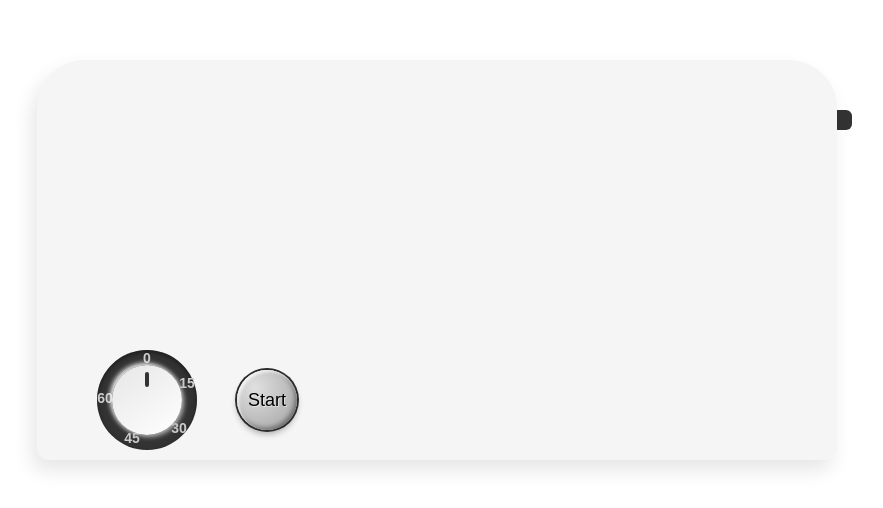
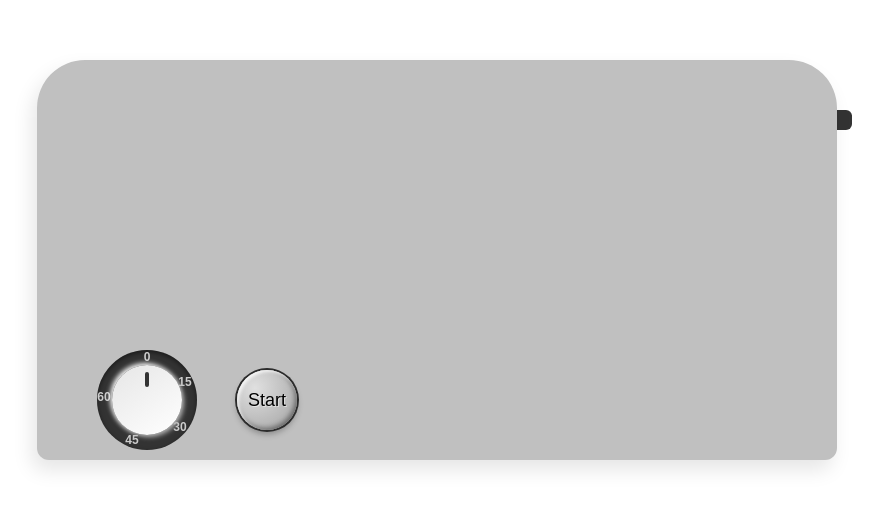
Before and after one commit to Hellboy-Nishero/flying_toaster, a React (Vite) app: page / in a window 1280 px wide. Shown: the part 140-648 px from the top of the page, without its empty margins (203-1086 px from the left). Built offline with nearby package versions, Linux system fonts and the light colour scheme.

Commit message:
added new functions, styles and animations for normal toaster

```diff
--- a/src/components/Toaster/Toaster.jsx
+++ b/src/components/Toaster/Toaster.jsx
@@ -1,24 +1,57 @@
 import './Toaster.scss';
 import { useTranslation } from 'react-i18next';
-import { useState } from 'react';
+import { useState, useEffect } from 'react';
+import { Toaster as ToasterModel} from '../../models/toaster.js';
+import { TOAST_COLORS as toastsStatus } from '../../config/colors.js';
 
 const Toaster = () => {
   const { t } = useTranslation();
   const [value, setValue] = useState(0);
   const [angle, setAngle] = useState(0);
+  const [toaster] = useState(new ToasterModel());
+  const [isReady, setIsReady] = useState(false);
+  const [isToasting, setIsToasting] = useState(false);
 
 
-  const handleKnobChange = (e) => {
+  const handleKnobChange = (e) => { // Funktion, die aufgerufen wird, wenn sich der Wert des Knobs ändert. Sie aktualisiert den Wert und den Winkel des Knobs basierend auf der neuen Position.
     const val = e.target.value;
     setValue(val);
     setAngle((val / 60) * 270);
-    //toaster.time = val; // Set the toaster time based on the knob value
   }
 
+  const handleStart = (time) => {
+
+    if(isToasting){
+      console.error("Toaster is already toasting");
+      return;
+    }
+
+    setIsToasting(true);
+    setIsReady(false);
+    const delay = time * 1000;
+
+    setTimeout(() => {
+      setIsToasting(false);
+      toaster.toast();
+      toaster.putOut();
+      setIsReady(true);
+    }, delay)
+  }
+
+
+  useEffect(() => {
+    const handler = setTimeout(() => {
+      toaster.time = value; // Setzt die Zeit im Toaster-Modell auf den aktuellen Wert des Knobs mit einer Verzögerung von 1 Sekunde, um die Aktualisierung zu simulieren.
+    }, 1000)
+
+    return () => clearTimeout(handler);
+  }, [value]);
+
+
   return (
-    <div className="toaster">
+    <div className="toaster" style={{backgroundColor: toaster.color}}>
       {/* <p>{t('welcome')}</p> */}
-      <div className="handle"></div>
+      <div className={`handle ${isToasting? 'down' : ''}`}></div>
       <div className="controls">
         <div className="knobContainer">
 
@@ -42,14 +75,18 @@ const Toaster = () => {
                 value={value}
                 className='hiddenRange'
                 onChange={handleKnobChange}
+                disabled={isToasting}
             />
         </div>
 
-        <div className="button-socket">
-            <button className="start-btn">{t('start_btn')}
+        <div className={`button-socket ${isToasting ? 'disabled' : ''}`} onClick={() => handleStart(value)}>
+            <button className="start-btn">
+                {t('start_btn')}
             </button>
         </div>
       </div>
+
+      <div className={`toast ${isReady ? 'ready' : ''}`} style={{backgroundColor: `${toastsStatus[toaster.toastsStatus]}`}}></div>
     </div>
   )
 }
--- a/src/components/Toaster/Toaster.scss
+++ b/src/components/Toaster/Toaster.scss
@@ -5,7 +5,6 @@
     min-height: 400px;
     padding: 10px 60px;
     display: flex;
-    background-color: #f5f5f5;
     border-radius: 48px 48px 12px 12px;
     box-shadow: -5px 10px 20px rgba(0, 0, 0, 0.1);
 
@@ -18,7 +17,11 @@
         right: -15px;
         top: 50px;
         z-index: -1;
-        transition: transoform .4s cubis-bezier(0.47, 0, 0.74, 0.71);
+        transition: all .2s cubic-bezier(0.47, 0, 0.74, 0.71);
+
+        &.down{
+          top: 300px;
+        }
     }
 
 
@@ -49,17 +52,17 @@
             .mark {
                 position: absolute;
                 font-weight: bold;
-                font-size: 14px;
+                font-size: 12px;
                 color: #ccc;
                 width: 20px;
                 height: 20px;
                 text-align: center;
 
-                &.mark-0 { right: 40%; top: 0;}
-                &.mark-15 { right: 0; top: 25%; }
-                &.mark-30 { right: 8%; top: 70%; }
-                &.mark-45 { left: 25%; bottom: 0; }
-                &.mark-60 { left: -2%; top: 40%; }
+                &.mark-0 { right: 40px; top: 0;}
+                &.mark-15 { right: 2px; top: 25px; }
+                &.mark-30 { right: 7px; top: 70px; }
+                &.mark-45 { left: 25px; bottom: -3px; }
+                &.mark-60 { left: -3px; top: 40px; }
                 }
             }
 
@@ -112,6 +115,7 @@
           position: relative;
           display: flex;
           justify-content: center;
+          align-items: center;
           background: radial-gradient(circle at 30% 30%, #e0e0e0 0%, #a0a0a0 100%);
           box-shadow:
             0 0 0 2px #2c2c2c,
@@ -125,7 +129,7 @@
             color: #000;
             background: none;
             border: none;
-            filter: drop-shadow(1px 1px 0px rgba(255,255,255,0.5)); // Эффект гравировки
+            filter: drop-shadow(1px 1px 0px rgba(255,255,255,0.5));
           }
 
           &:hover {
@@ -133,12 +137,35 @@
           }
 
           &:active {
-            // Эффект физического нажатия
             transform: scale(0.96) translateY(1px);
             box-shadow:
               0 0 0 2px #2c2c2c,
-              inset 4px 4px 6px rgba(0, 0, 0, 0.5); // Тень становится глубже при нажатии
+              inset 4px 4px 6px rgba(0, 0, 0, 0.5);
           }
+
+          &.disabled{
+            cursor: not-allowed;
+            pointer-events: none;
+          }
+        }
+    }
+
+    .toast{
+      position: absolute;
+      top: 0;
+      left: 50%;
+      transform: translateX(-50%);
+      max-width: 400px;
+      width: 100%;
+      height: 150px;
+      background-color: #F5F5DC;
+      border-radius: 8px;
+      z-index: -1;
+      transition: all .4s ease-in-out;
+
+      &.ready{
+        top: -100px;
+        transition: top 0.2s cubic-bezier(0.175, 0.885, 0.32, 1.275)
       }
     }
 
--- /dev/null
+++ b/src/config/colors.js
@@ -0,0 +1,18 @@
+export const AVAILABLE_COLORS = [
+    {name: "Space Gray", hex: '#555555'},
+    {name: "Classic White", hex: "#f5f5f5"},
+    {name: 'Retro Red', hex: "#c0392b"},
+    {name: 'Ocean Blue', hex: "#2980b9"},
+    {name: 'Mint Green', hex: "#27ae60"},
+    {name: 'Sunset Orange', hex: "#e67e22"},
+    {name: 'Purple Haze', hex: "#8e44ad"},
+    {name: "Midnight Black", hex: "#2c3e50"}
+]
+
+
+export const TOAST_COLORS = {
+    "untoasted": "#F5F5DC",
+    "lightly toasted": "#D2B48C",
+    "strong toasted": "#8B4513",
+    "burnt": "#3E2723"
+}
--- a/src/models/toaster.js
+++ b/src/models/toaster.js
@@ -5,7 +5,7 @@ export class Toaster{
     #shafts = 1; //private Variable für die Anzahl der Schächte. Steht als privat für die unerwünschte Manipulation von außen. Die Wert darf nicht null oder negativ sein
 
 
-    constructor(color="white"){
+    constructor(color="silver"){
         this.color = color;
     }
 
```
Lines whose indentation alone changed are shown as unchanged.
